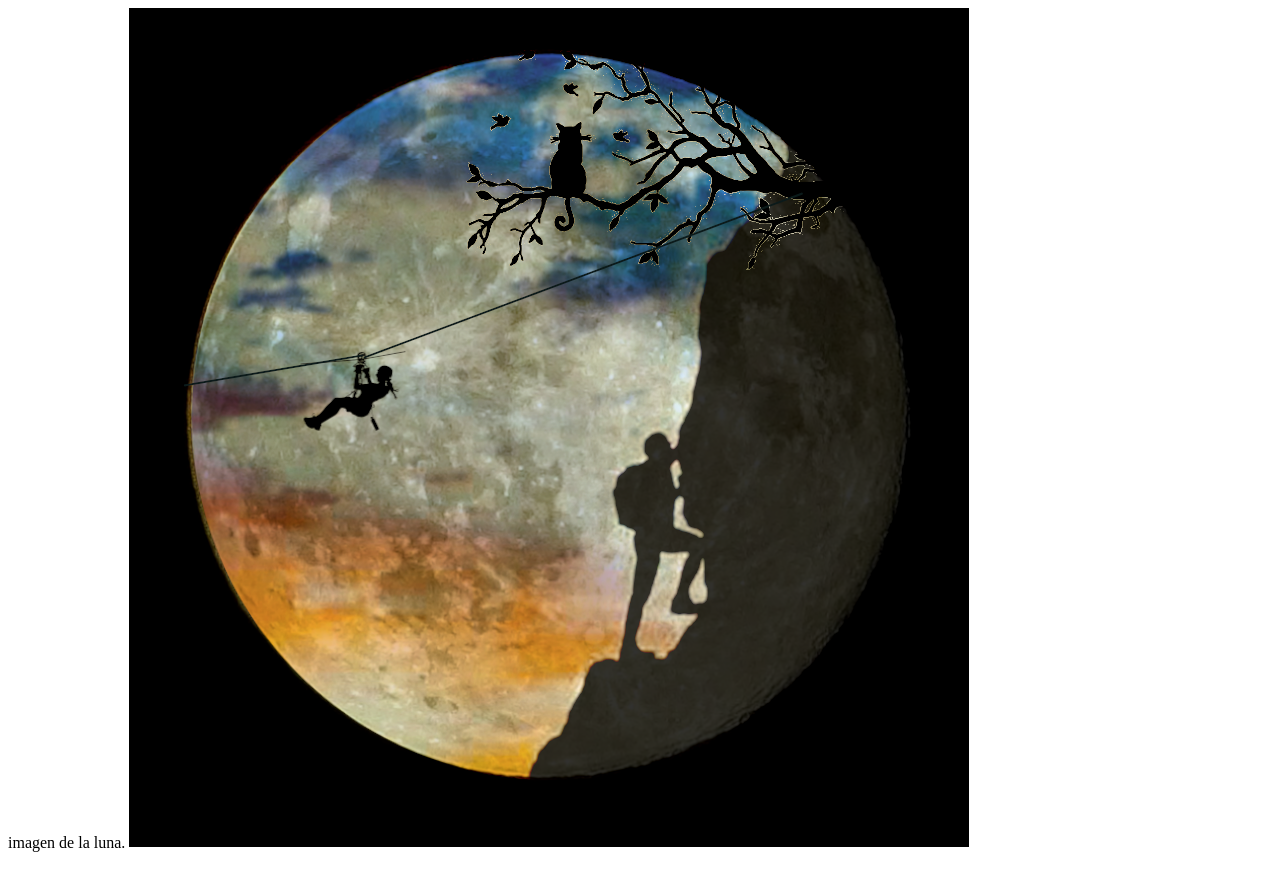
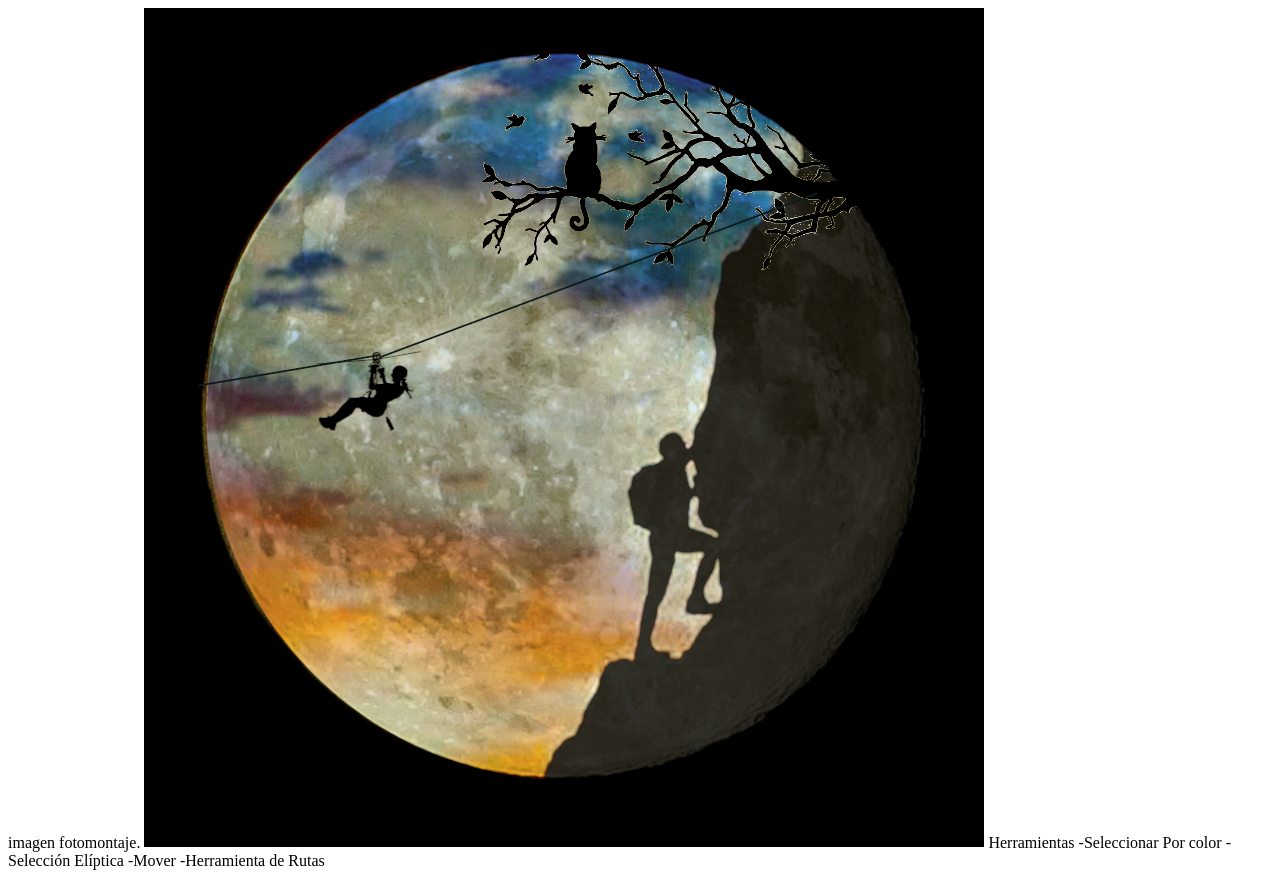
Before and after one commit to BarghenDeJesus7/actividadesparcial, a plain HTML site: page index.html in a window 1280 px wide. Drawn offline with Linux system fonts and the light colour scheme.

Commit message:
Update index.html

```diff
--- a/index.html
+++ b/index.html
@@ -6,7 +6,13 @@
     <title>imagen sin fondo</title>
 </head>
 <body>
-    imagen de la luna.
+    imagen fotomontaje.
     <img src="Resultado-final.png">
+    Herramientas
+    -Seleccionar Por color
+    -Selección Elíptica
+    -Mover
+    -Herramienta de Rutas
 </body>
+
 </html>
```
